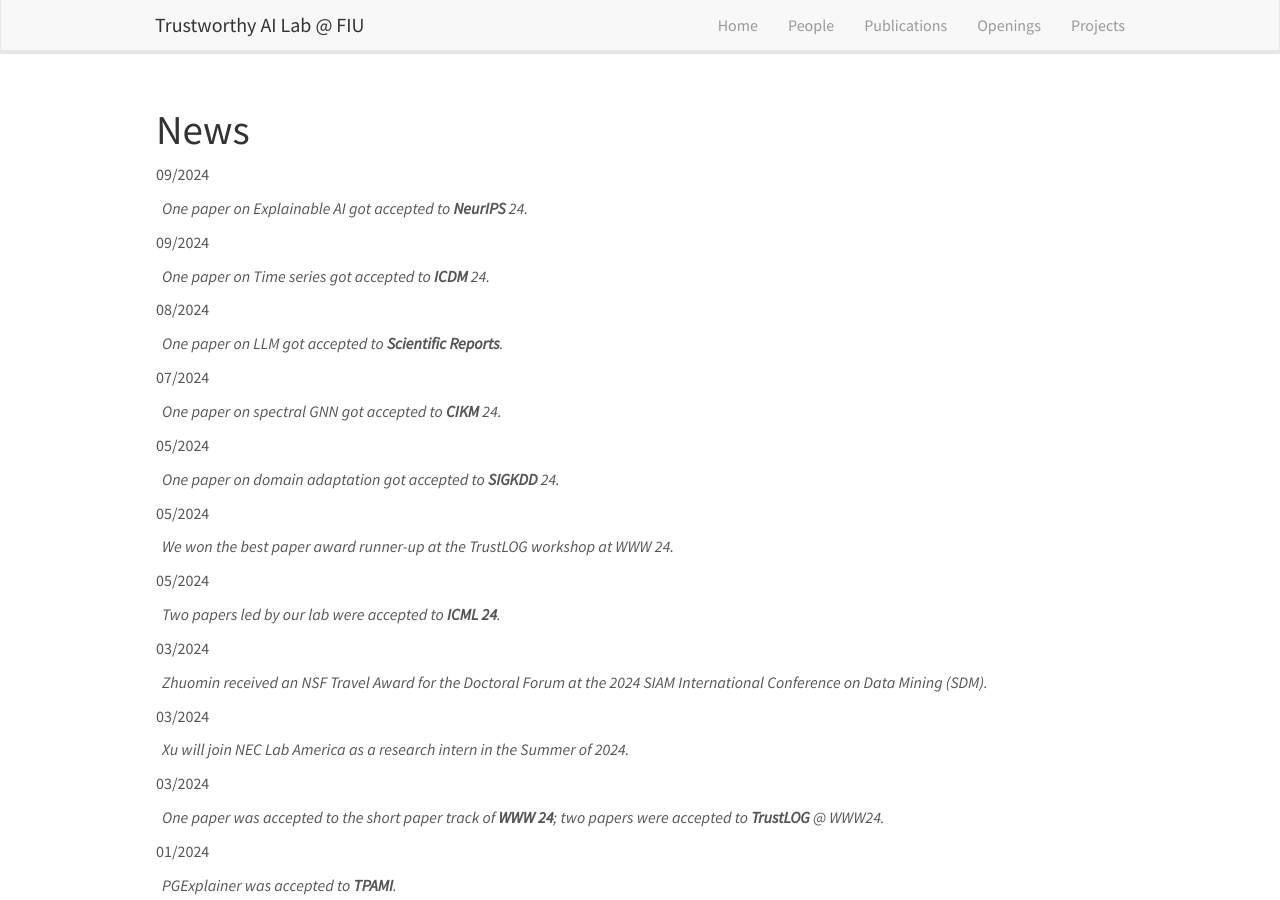
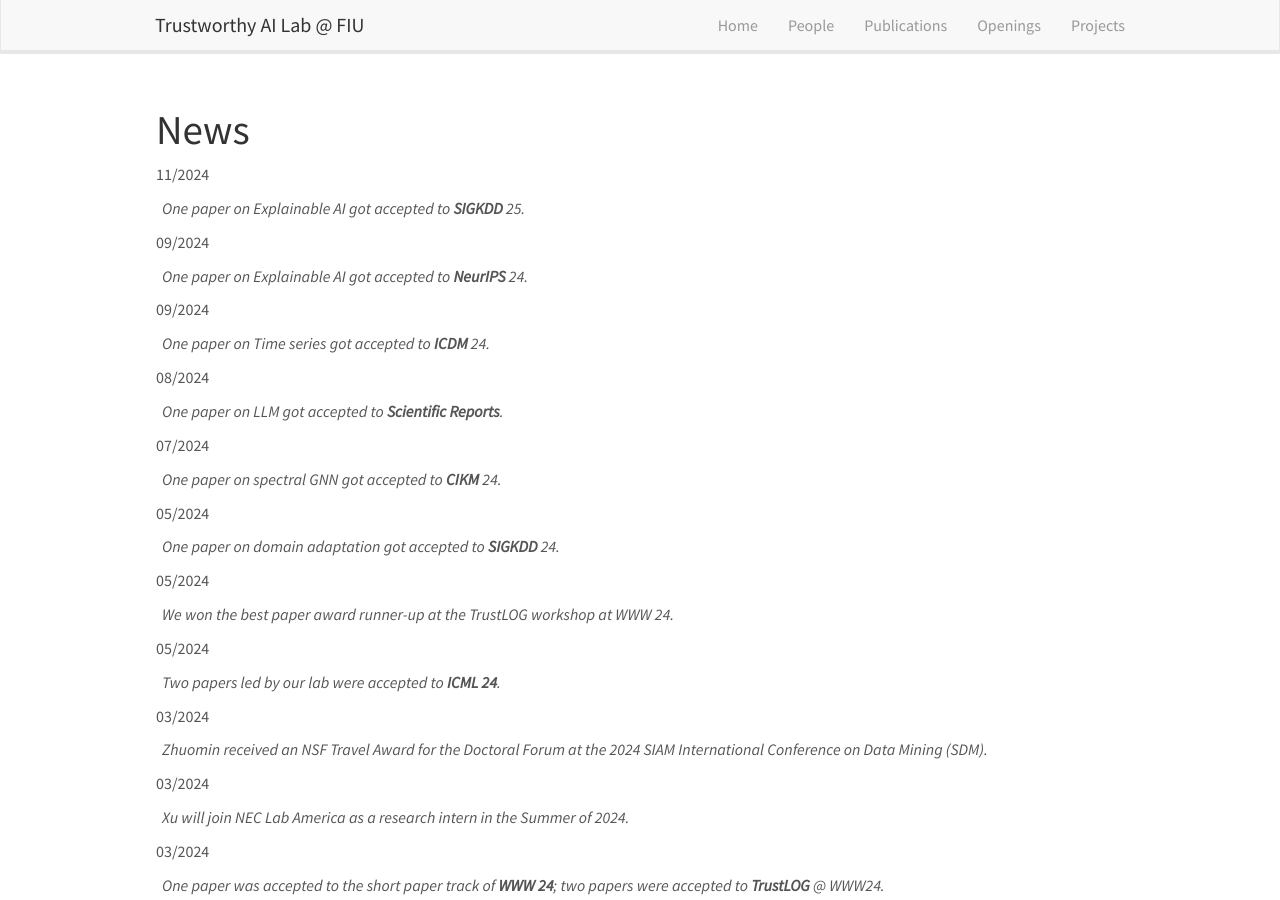
Before and after one commit to trustai4s-lab/trustai4s-lab.github.io, a Jekyll site: the page built from _pages/allnews.md, in a window 1280 px wide and 900 px high. Built offline with Jekyll 4.4.1, drawn with Linux system fonts in a browser that asks for light colours; nearby versions of some CDN libraries.

Commit message:
Update news.yml

```diff
--- a/_data/news.yml
+++ b/_data/news.yml
@@ -1,3 +1,6 @@
+- date: 11/2024
+  headline: One paper on Explainable AI got accepted to **SIGKDD** 25.
+
 - date: 09/2024
   headline: One paper on Explainable AI got accepted to **NeurIPS** 24.
 
```
